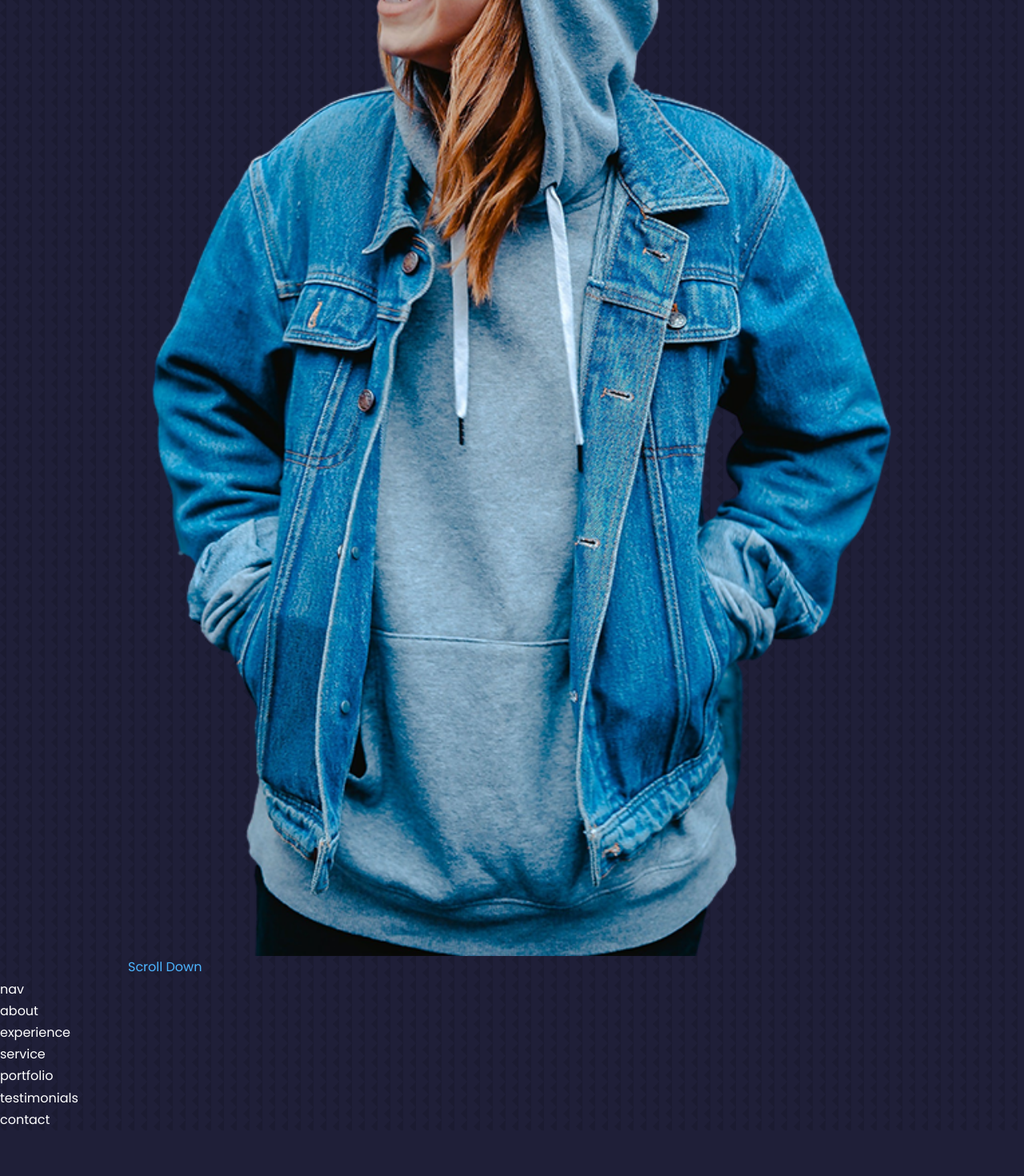
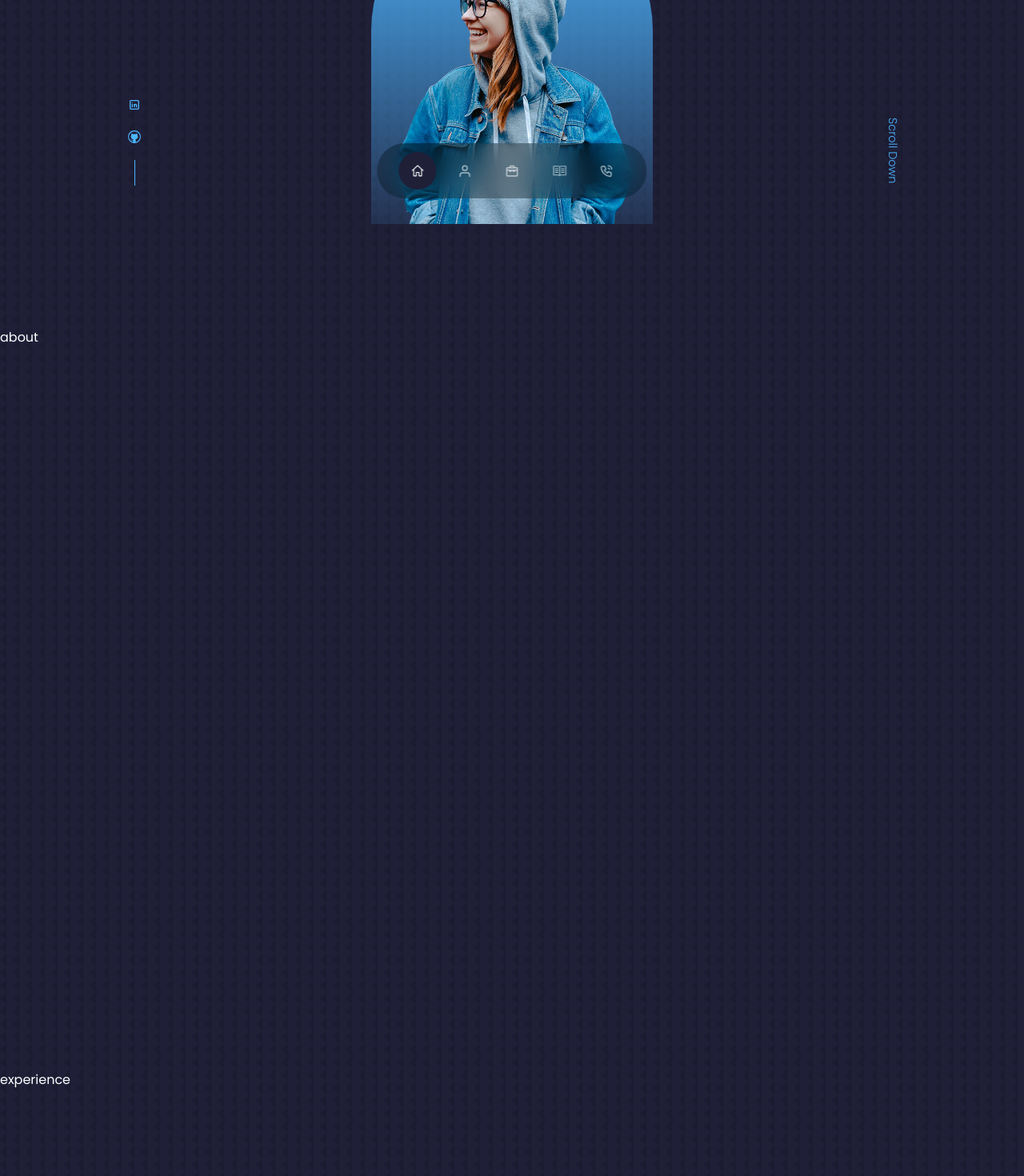
Before and after one commit to mechamoje/portfolio, a React (Create React App) app: page / in a window 1280 px wide. Shown: the part 520-1990 px from the top of the page at 80% size. Before the commit the page ends 1933 px from the top, so only its background shows below. Built offline with nearby package versions, Linux system fonts and the light colour scheme.

Commit message:
header component and nav bar icons

```diff
--- a/src/components/about/About.jsx
+++ b/src/components/about/About.jsx
@@ -3,6 +3,8 @@ import "./about.css"
 
 export const About = () => {
   return (
-    <div>about</div>
+    <section id="about">
+      about
+    </section>
   )
 }
--- a/src/components/contact/Contact.jsx
+++ b/src/components/contact/Contact.jsx
@@ -3,6 +3,8 @@ import "./contact.css"
 
 export const Contact = () => {
   return (
-    <div>contact</div>
+   <section id="contact">
+    contact
+   </section>
   )
 }
--- a/src/components/experience/Experience.jsx
+++ b/src/components/experience/Experience.jsx
@@ -3,6 +3,8 @@ import "./experience.css"
 
 export const Experience = () => {
   return (
-    <div>experience</div>
+    <section id="experience">
+      experience
+    </section>
   )
 }
--- a/src/components/header/header.css
+++ b/src/components/header/header.css
@@ -0,0 +1,75 @@
+header {
+    height: 100vh;
+    padding-top: 7rem;
+    overflow: hidden;
+}
+
+.header__container {
+    text-align: center;
+    height: 100%;
+    position: relative;
+}
+
+.cta {
+    margin-top: 2.5rem;
+    display: flex;
+    gap: 1.2rem;
+    justify-content: center;
+}
+
+.header__socials{
+    display: flex;
+    flex-direction: column;
+    align-items: center;
+    gap: 0.8rem;
+    position: absolute;
+    left: 0;
+    bottom: 3rem;
+}
+
+.header__socials::after{
+    content: '';
+    width: 1px;
+    height: 2rem;
+    background-color: var(--color-primary);
+}
+
+.me {
+    background: linear-gradient( var(--color-primary), transparent );
+    width: 22rem;
+    height: 30rem;
+    position: absolute;
+    left: calc(50% - 11rem);
+    margin-top: 4rem;
+    border-radius: 12rem 12rem 0 0;
+    overflow: hidden;
+    padding: 5rem 1.5rem 1.5rem 1.5rem;
+}
+
+.scroll__down {
+    position: absolute;
+    right: -2.3rem;
+    bottom: 5rem;
+    transform: rotate(90deg);
+    font-weight: 300;
+    font-size: 0.9rem;
+}
+
+
+@media screen and (max-width: 1024px) {
+    header {
+        height: 68vh;
+    }
+}
+
+
+
+@media screen and (max-width: 600px) {
+    header {
+        height: 100vh;
+    }
+
+    .header__socials, .scroll__down {
+        display: none;
+    }
+}
--- a/src/components/header/headersocials.jsx
+++ b/src/components/header/headersocials.jsx
@@ -1,12 +1,12 @@
 import React from 'react'
 import {TbBrandLinkedin} from 'react-icons/tb'
+import {VscGithub} from 'react-icons/vsc'
 
 export const Headersocials = () => {
   return (
     <div className='header__socials'>
        <a href="https://linkedin.com" target="_blank"> <TbBrandLinkedin/ ></a>
-       <a href="https://github.com" target="_blank"></a>
-       <a href="https://dribble.com" target="_blank"></a>
+       <a href="https://github.com" target="_blank"> <VscGithub /> </a>
     </div>
   )
 }
--- a/src/components/nav/Nav.jsx
+++ b/src/components/nav/Nav.jsx
@@ -1,8 +1,20 @@
 import React from 'react'
 import "./nav.css"
+import { VscHome } from 'react-icons/vsc'
+import {FiUser} from 'react-icons/fi'
+import {CgToolbox} from 'react-icons/cg'
+import {GoBook} from "react-icons/go"
+import {TbPhoneCall} from 'react-icons/tb'
+
 
 export const Nav = () => {
   return (
-    <div>nav</div>
+    <nav>
+      <a href="#" className='active'> <VscHome /> </a>
+      <a href="#about"> <FiUser /> </a>
+      <a href="#experience"> <CgToolbox /> </a>
+      <a href="#services"> <GoBook/> </a>
+      <a href="#contact"> <TbPhoneCall /> </a>
+    </nav>
   )
 }
--- a/src/components/nav/nav.css
+++ b/src/components/nav/nav.css
@@ -0,0 +1,33 @@
+nav {
+    background: rgba(0, 0, 0, 0.3);
+    width: max-content;
+    display: block;
+    padding: 0.7rem 1.7rem;
+    z-index: 2;
+    position: fixed;
+    left: 50%;
+    transform: translateX(-50%);
+    bottom: 2rem;
+    display: flex;
+    gap: 0.8rem;
+    border-radius: 3rem;
+    backdrop-filter: blur(15px);
+}
+
+nav a {
+    background: transparent;
+    padding: 0.9rem;
+    border-radius: 50%;
+    display: flex;
+    color: var(--color-light);
+    font-size: 1.1rem;
+}
+
+nav a:hover{
+    background: rgba(0, 0, 0, 0.3);
+}
+
+nav a.active {
+    background: var(--color-bg);
+    color: var(--color-white);
+}
--- a/src/components/portfolio/Portfolio.jsx
+++ b/src/components/portfolio/Portfolio.jsx
@@ -3,6 +3,8 @@ import "./portfolio.css"
 
 export const Portfolio = () => {
   return (
-    <div>portfolio</div>
+   <section id="portfolio">
+    portfolio
+   </section>
   )
 }
--- a/src/components/services/Service.jsx
+++ b/src/components/services/Service.jsx
@@ -3,6 +3,8 @@ import "./service.css"
 
 export const Service = () => {
   return (
-    <div>service</div>
+    <section id="services">
+      services
+    </section>
   )
 }
--- a/src/components/testimonials/Testimonials.jsx
+++ b/src/components/testimonials/Testimonials.jsx
@@ -3,6 +3,8 @@ import "./testimonials.css"
 
 export const Testimonials = () => {
   return (
-    <div>testimonials</div>
+    <section id='testimonials' >
+      testimonials
+    </section>
   )
 }
--- a/src/index.css
+++ b/src/index.css
@@ -58,6 +58,7 @@ h1 {
 
 section {
     margin-top: 8rem;
+    height: 100vh;
 }
 
 section > h2, section > h5 {
```
